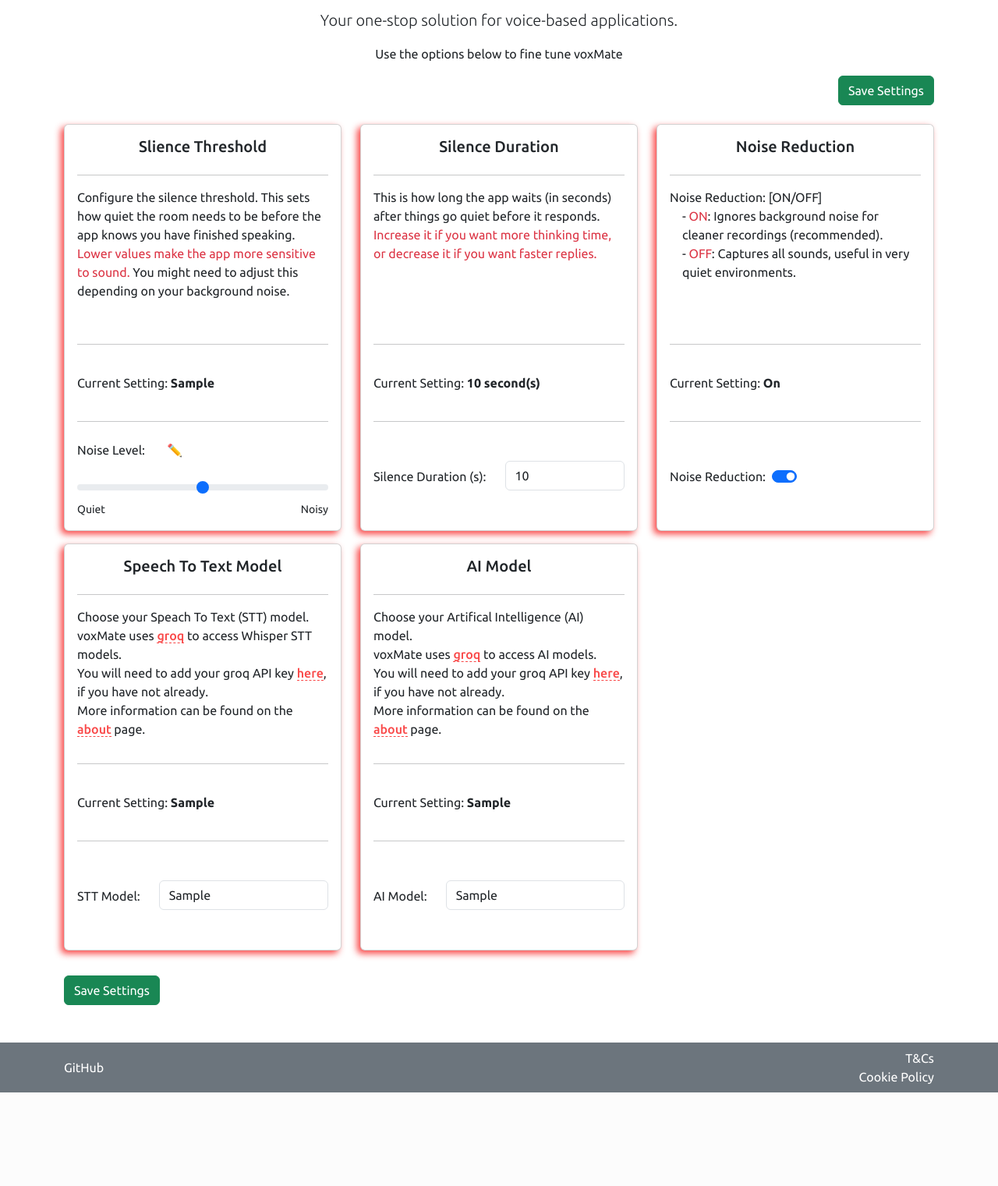
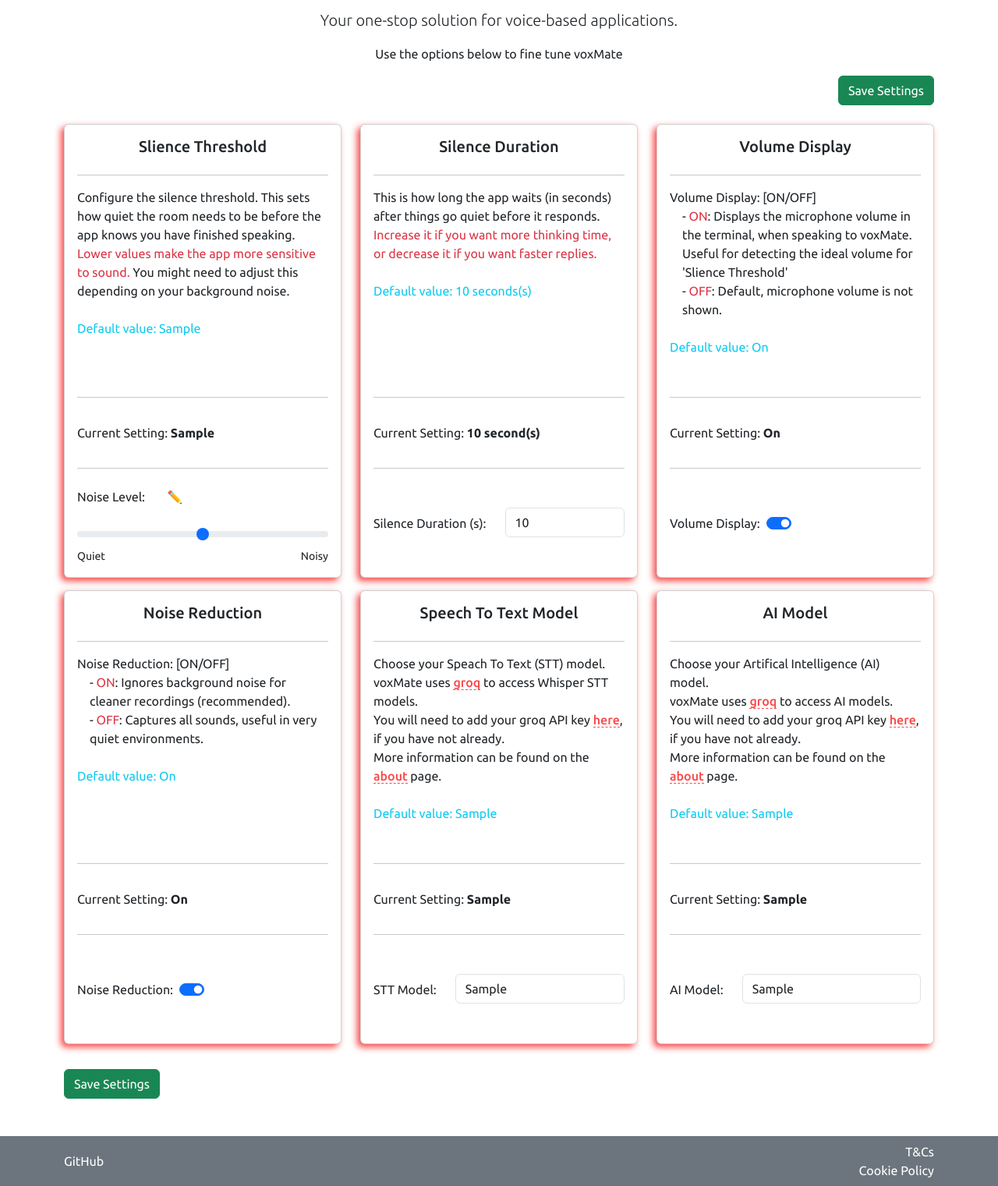
Before and after one commit to hutchybop/voxMate, a Flask app: page /settings in a window 1280 px wide. Shown: the part 287-1808 px from the top of the page at 78% size. Before the commit the page ends 1688 px from the top, so only its background shows below. Run offline with Flask 3, Linux system fonts and the light colour scheme; the visitor is signed in with stand-in values (Sample User, id 1); a database or web service that is not in the repository returns one stand-in record (values such as "Sample title"); some libraries are stand-ins or nearby versions.

Commit message:
Add volume_display setting to web app

```diff
--- a/voxMate_web_app/controllers/appSettings.py
+++ b/voxMate_web_app/controllers/appSettings.py
@@ -11,6 +11,7 @@ appSettings = Blueprint(
 def settings():
     settingsForm = SettingsForm()
     settings = current_app.db.appSettings.find_one({"_id": session["_id"]})
+    default_settings = current_app.db.appSettings.find_one({"_id": "default"})
 
     # Checks if the The form validates, and The form data contains the key 'noise_reduction'
     #  — regardless of whether its value is True or False, just that the key exists.
@@ -20,8 +21,10 @@ def settings():
         print(settingsForm.data)
 
         # Collect the form data, excluding the CSRF token
-        form_data = {k: v for k, v in settingsForm.data.items()
-                    if k != 'csrf_token'}
+        form_data = {
+            k: v for k, v in settingsForm.data.items()
+            if k not in ['csrf_token', 'submit']
+        }
 
         # Insert the new user settings into the database
         settingUpdate = current_app.db.appSettings.update_one(
@@ -37,4 +40,4 @@ def settings():
         return redirect(url_for("appSettings.settings"))
 
 
-    return render_template("appSettings/settings.html", title="voxMate - Settings", settings=settings, settingsForm=settingsForm)
+    return render_template("appSettings/settings.html", title="voxMate - Settings", settings=settings, settingsForm=settingsForm, default_settings=default_settings)
--- a/voxMate_web_app/controllers/users.py
+++ b/voxMate_web_app/controllers/users.py
@@ -42,6 +42,7 @@ def save_user_config(user_id, email):
             email=email,
             silence_threshold=default_settings["silence_threshold"],
             silence_duration=default_settings["silence_duration"],
+            volume_display=default_settings["volume_display"],
             noise_reduction=default_settings["noise_reduction"],
             stt_model=default_settings["stt_model"],
             ai_model=default_settings["ai_model"]
--- a/voxMate_web_app/models/forms.py
+++ b/voxMate_web_app/models/forms.py
@@ -19,6 +19,7 @@ class LoginForm(FlaskForm):
 class SettingsForm(FlaskForm):
     silence_threshold = IntegerField("Silence Threshold", validators=[InputRequired()])
     silence_duration = FloatField("Silence Duration (s)", validators=[InputRequired()])
+    volume_display = BooleanField("Volume Display")
     noise_reduction = BooleanField("Noise Reduction")
     stt_model = StringField("STT Model", validators=[InputRequired()])
     ai_model = StringField("AI Model", validators=[InputRequired()])
--- a/voxMate_web_app/models/models.py
+++ b/voxMate_web_app/models/models.py
@@ -14,6 +14,7 @@ class AppSettings:
     email: str
     silence_threshold: int = 14200
     silence_duration: int = 1
+    volume_display: bool = False
     noise_reduction: bool = True
     stt_model: str = 'whisper-large-v3-turbo'
     ai_model: str = 'mistral-saba-24b'
--- a/voxMate_web_app/templates/appSettings/settings.html
+++ b/voxMate_web_app/templates/appSettings/settings.html
@@ -35,6 +35,8 @@
                 Configure the silence threshold. This sets how quiet the room needs to be before the app knows
                 you have finished speaking. <span class="text-danger">Lower values make the app more sensitive
                 to sound.</span> You might need to adjust this depending on your background noise.
+                <br><br>
+                <span class="text-info">Default value: {{ default_settings.silence_threshold }}</span>
             {% endset %}
             {% set silence_threshold_current_setting %}
                 Current Setting: <strong>{{ settings.silence_threshold }}</strong>
@@ -74,6 +76,8 @@
                 This is how long the app waits (in seconds) after things go quiet before it responds.
                 <span class="text-danger">Increase it if you want more thinking time, or decrease it
                 if you want faster replies.</span>
+                <br><br>
+                <span class="text-info">Default value: {{ default_settings.silence_duration }} seconds(s)</span>
             {%  endset %}
             {% set silence_duration_current_setting %}
                 Current Setting: <strong>{{ settings.silence_duration }} second(s)</strong>
@@ -103,6 +107,41 @@
                 silence_duration_input_controls
             ) }}
 
+            <!-- Volume Display Card -->
+            {% set volume_display_title %}
+                Volume Display
+            {%  endset %}
+            {% set volume_display_description %}
+                Volume Display: [ON/OFF]<br>
+                <span class="d-block ms-3">- <span class="text-danger">ON</span>: Displays the microphone volume in the terminal, when speaking to voxMate. Useful for detecting the ideal volume for 'Slience Threshold'</span>
+                <span class="d-block ms-3">- <span class="text-danger">OFF</span>: Default, microphone volume is not shown.</span>
+                <br>
+                <span class="text-info">Default value: {{ "On" if settings.volume_display else "Off" }}</span>
+            {%  endset %}
+            {% set volume_display_current_setting %}
+                Current Setting: <strong>{{ "On" if default_settings.volume_display else "Off" }}</strong>
+            {%  endset %}
+            {% set volume_display_input_controls %}
+                <div class="d-flex align-items-center gap-2">
+                    <label for="volume_display" class="form-check-label mb-0">
+                        Volume Display:
+                    </label>
+                    <div class="form-check form-switch m-0">
+                        {{ settingsForm.volume_display(
+                            id="volume_display",
+                            class="form-check-input" + (" is-invalid" if settingsForm.volume_display.errors else ""),
+                            checked="checked" if settings.volume_display else False
+                        ) }}
+                    </div>
+                </div>
+            {%  endset %}
+            {{ render_settings_card_field(
+                volume_display_title,
+                volume_display_description,
+                volume_display_current_setting,
+                volume_display_input_controls
+            ) }}
+
             <!-- Noise Reduction Card -->
             {% set noise_reduction_title %}
                 Noise Reduction
@@ -111,6 +150,8 @@
                 Noise Reduction: [ON/OFF]<br>
                 <span class="d-block ms-3">- <span class="text-danger">ON</span>: Ignores background noise for cleaner recordings (recommended).</span>
                 <span class="d-block ms-3">- <span class="text-danger">OFF</span>: Captures all sounds, useful in very quiet environments.</span>
+                <br>
+                <span class="text-info">Default value: {{ "On" if default_settings.noise_reduction else "Off" }}</span>
             {%  endset %}
             {% set noise_reduction_current_setting %}
                 Current Setting: <strong>{{ "On" if settings.noise_reduction else "Off" }}</strong>
@@ -146,6 +187,8 @@
                 You will need to add your groq API key <a class="form__link" href="">here</a>,
                 if you have not already. <br>
                 More information can be found on the <a class="form__link" href="#">about</a> page.
+                <br><br>
+                <span class="text-info">Default value: {{ default_settings.stt_model }}</span>
             {%  endset %}
             {% set stt_model_current_setting %}
                 Current Setting: <strong>{{ settings.stt_model }}</strong>
@@ -183,6 +226,8 @@
                 You will need to add your groq API key <a class="form__link" href="">here</a>,
                 if you have not already. <br>
                 More information can be found on the <a class="form__link" href="#">about</a> page.
+                <br><br>
+                <span class="text-info">Default value: {{ default_settings.ai_model }}</span>
             {%  endset %}
             {% set ai_model_current_setting %}
                 Current Setting: <strong>{{ settings.ai_model }}</strong>
--- /dev/null
+++ b/z-volume_setting.txt
@@ -0,0 +1 @@
+In branch 'volume_setting'
```
